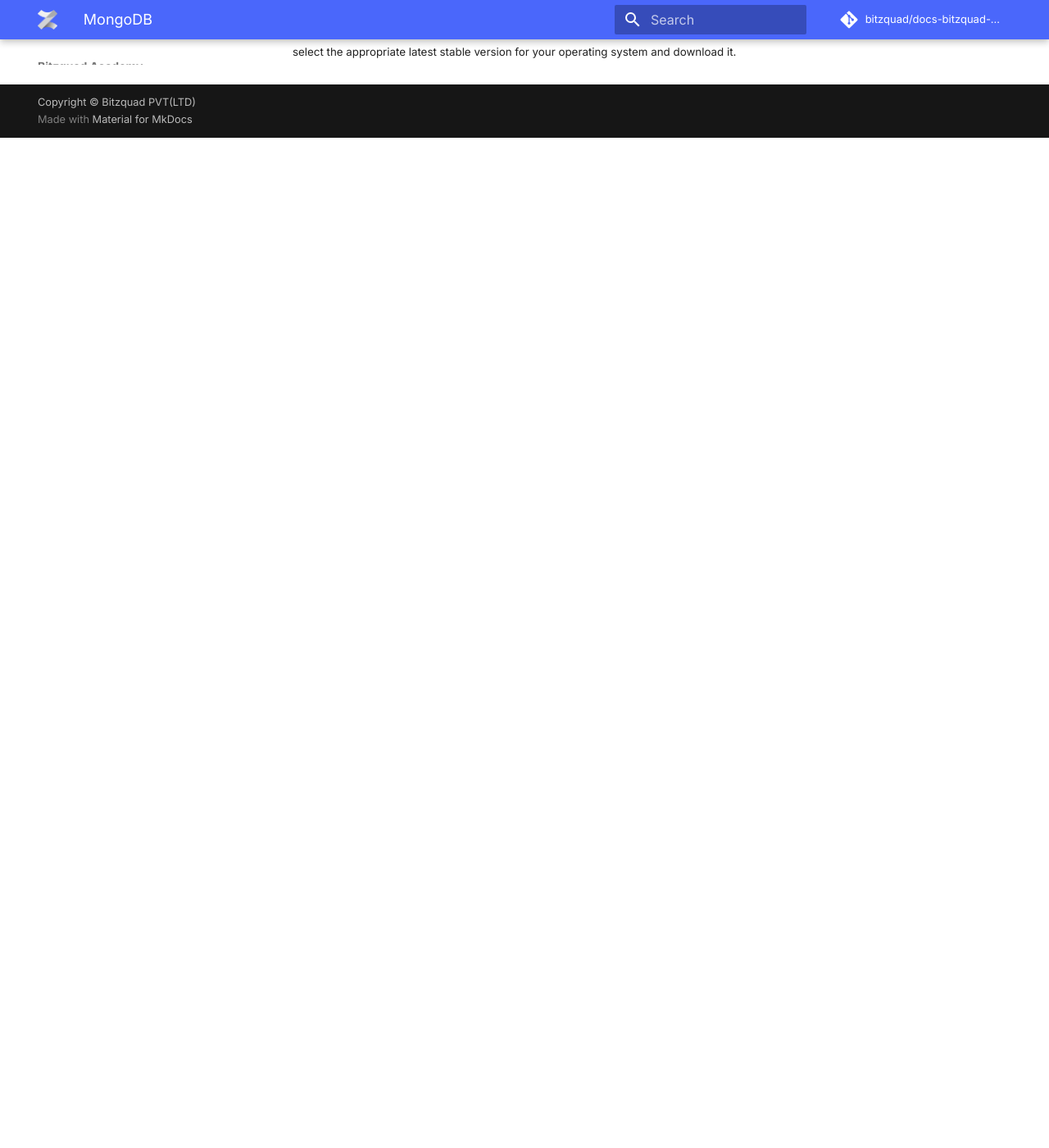
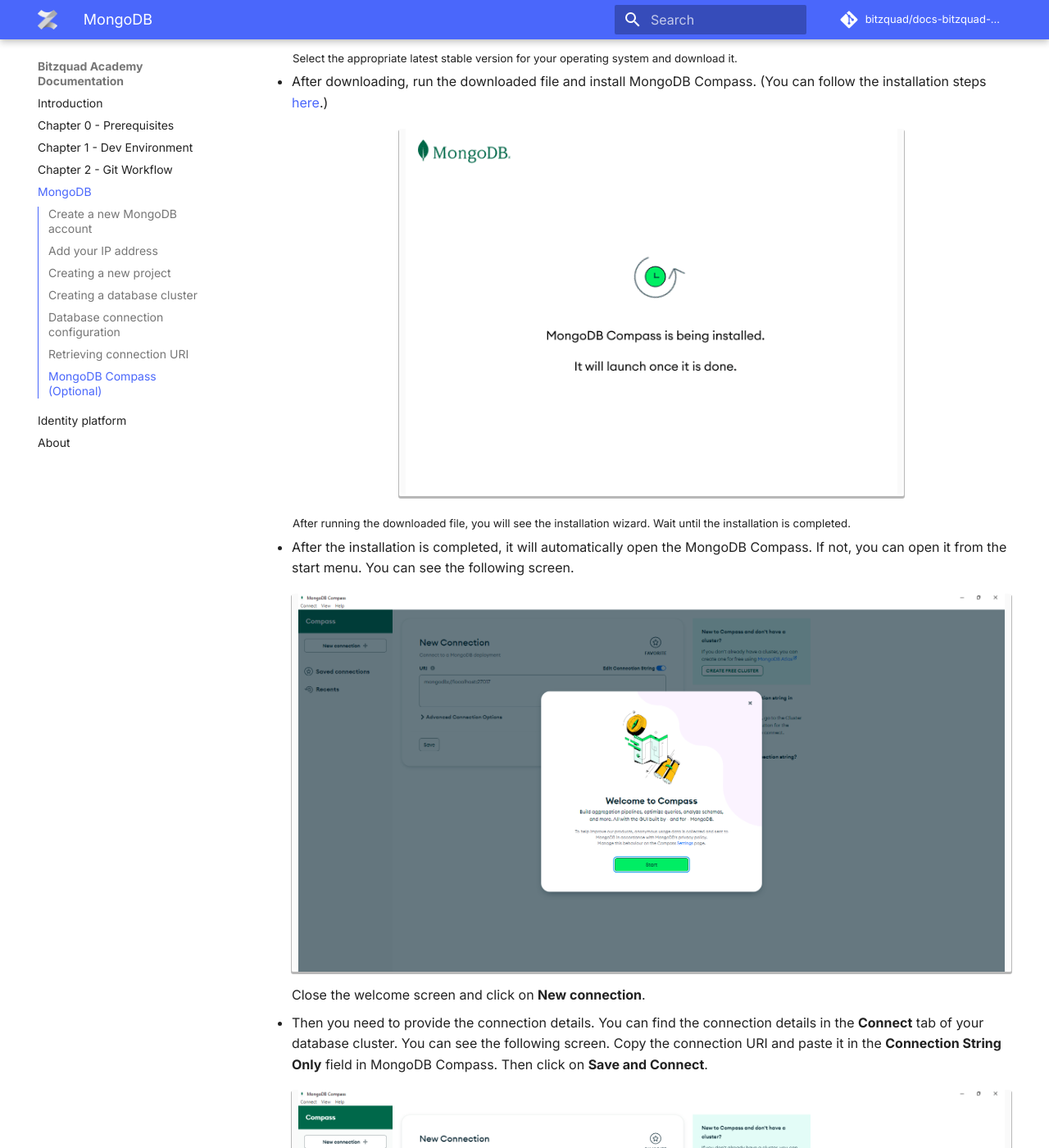
Before and after one commit to bitzquad/docs-bitzquad-academy, an MkDocs documentation site: the page built from docs/content/services/connect_mongodb_database_cluster.md, in a window 1280 px wide and 1400 px high, scrolled down 14937 px. Shown: the whole window at 82% size. Built offline with MkDocs 1.6.1 and Material for MkDocs 9.7.7, drawn with Linux system fonts in a browser that asks for light colours; comment, search, counter and statistics services are not loaded; before the commit the page ends 15105 px from its top, so only the background shows below that; some of the changed text lies outside the part shown.

Commit message:
CAMP-24: mongodb compass docs

```diff
--- a/docs/content/services/connect_mongodb_database_cluster.md
+++ b/docs/content/services/connect_mongodb_database_cluster.md
@@ -208,4 +208,50 @@
     <figure markdown>
       <kbd>![compass-download.png](../../img/services/connect_mongodb_database_cluster/compass-download.png){width="600"}</kbd>
     </figure>
-    <sub>select the appropriate latest stable version for your operating system and download it.</sub>
+    <sub>Select the appropriate latest stable version for your operating system and download it.</sub>
+
+    -   After downloading, run the downloaded file and install MongoDB Compass. (You can follow the installation steps [here](https://docs.mongodb.com/compass/master/install/).)
+    <figure markdown>
+      <kbd>![compass-installing.png](../../img/services/connect_mongodb_database_cluster/compass-installing.png){width="600"}</kbd>
+    </figure>
+    <sub>After running the downloaded file, you will see the installation wizard. Wait until the installation is completed.</sub>
+
+    -   After the installation is completed, it will automatically open the MongoDB Compass. If not, you can open it from the start menu. You can see the following screen.
+    <figure markdown>
+      <kbd>![compass-first-view.png](../../img/services/connect_mongodb_database_cluster/compass-first-view.png)</kbd>
+    </figure>
+        Close the welcome screen and click on **New connection**.
+
+    -   Then you need to provide the connection details. You can find the connection details in the **Connect** tab of your database cluster. You can see the following screen. Copy the connection URI and paste it in the **Connection String Only** field in MongoDB Compass. Then click on **Save and Connect**.
+    <figure markdown>
+    <kbd>![compass-create-connection.png](../../img/services/connect_mongodb_database_cluster/compass-create-connection.png)</kbd>
+    </figure>
+
+    -   Then it will ask a name for the connection. You can give any name you want. Then click on **Save & Connect**.
+    <figure markdown>
+    <kbd>![compass-dave-connection.png](../../img/services/connect_mongodb_database_cluster/compass-save-connection.png)</kbd>
+    </figure>
+
+    -   When the connection is established, you can see the following screen. You can see the databases in your database cluster in the left side of the screen. You can see the collections in the selected database in the middle of the screen. You can see the data in the selected collection in the right side of the screen.
+    <figure markdown>
+    <kbd>![compass-connection-landing.png](../../img/services/connect_mongodb_database_cluster/compass-connection-landing.png)</kbd>
+    </figure>
+
+    -   There is a tab called **Databases** in the top middle of the screen. You can click on it to view the databases in your database cluster. In here you can see some information about the databases. You can also create a new database by clicking on the **Create Database** button.
+    <figure markdown>
+    <kbd>![compass-databases.png](../../img/services/connect_mongodb_database_cluster/compass-databases.png)</kbd>
+    </figure>
+
+    -   When you open a database, you can see the collections in the database in the middle of the screen. You can also create a new collection by clicking on the **Create Collection** button.
+    <figure markdown>
+     <kbd>![compass-collections.png](../../img/services/connect_mongodb_database_cluster/compass-collections.png)</kbd>
+    </figure>
+
+    -   When you open a collection, you can see the data in the collection in the right side of the screen. You can also create a new document by clicking on the **Add data** button.
+    <figure markdown>
+    <kbd>![compass-view-documents.png](../../img/services/connect_mongodb_database_cluster/compass-view-documents.png)</kbd>
+    </figure>
+
+# Read More
+
+Read more details about [MongoDB Compass](https://docs.mongodb.com/compass/master/).
```
Also changed, not shown: docs/img/services/connect_mongodb_database_cluster/compass-collections.png (added), docs/img/services/connect_mongodb_database_cluster/compass-connection-landing.png (added), docs/img/services/connect_mongodb_database_cluster/compass-create-connection.png (added), docs/img/services/connect_mongodb_database_cluster/compass-databases.png (added), docs/img/services/connect_mongodb_database_cluster/compass-first-view.png (added), docs/img/services/connect_mongodb_database_cluster/compass-installing.png (added), docs/img/services/connect_mongodb_database_cluster/compass-save-connection.png (added), docs/img/services/connect_mongodb_database_cluster/compass-view-documents.png (added).
